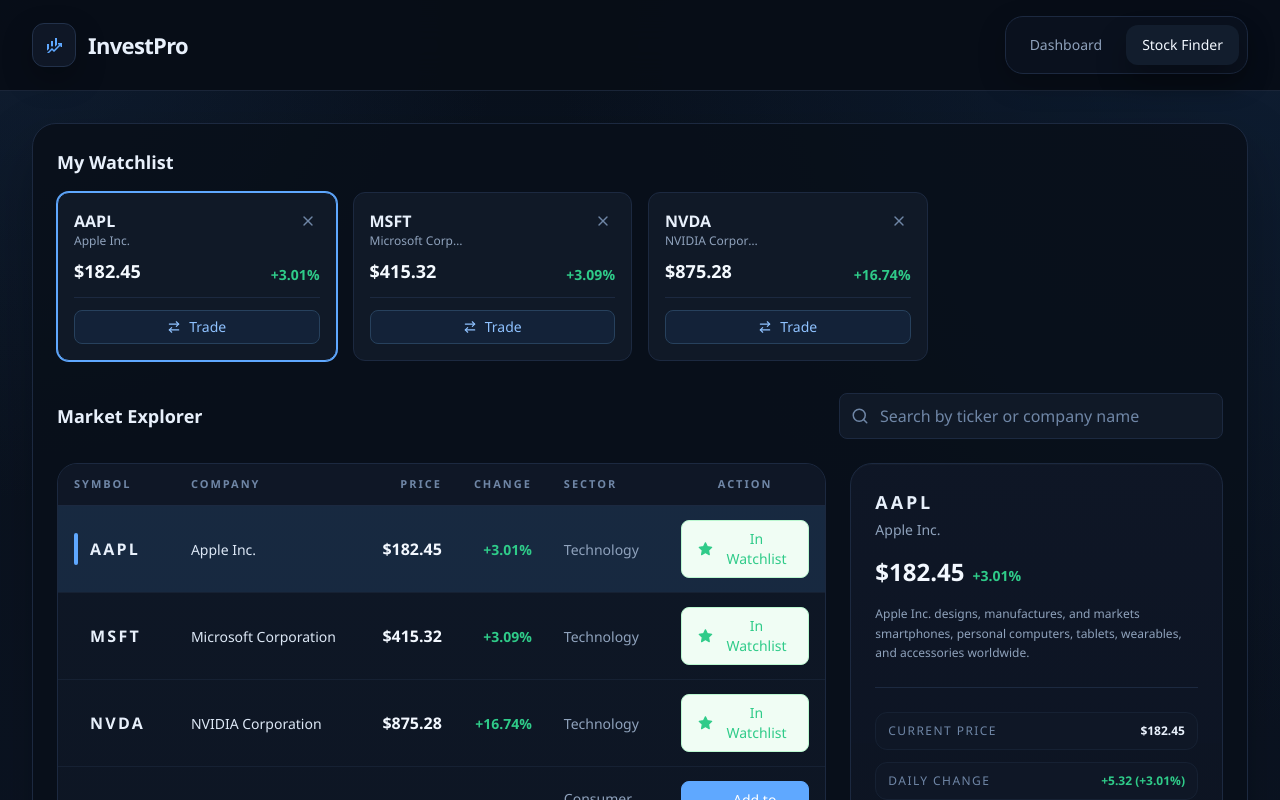
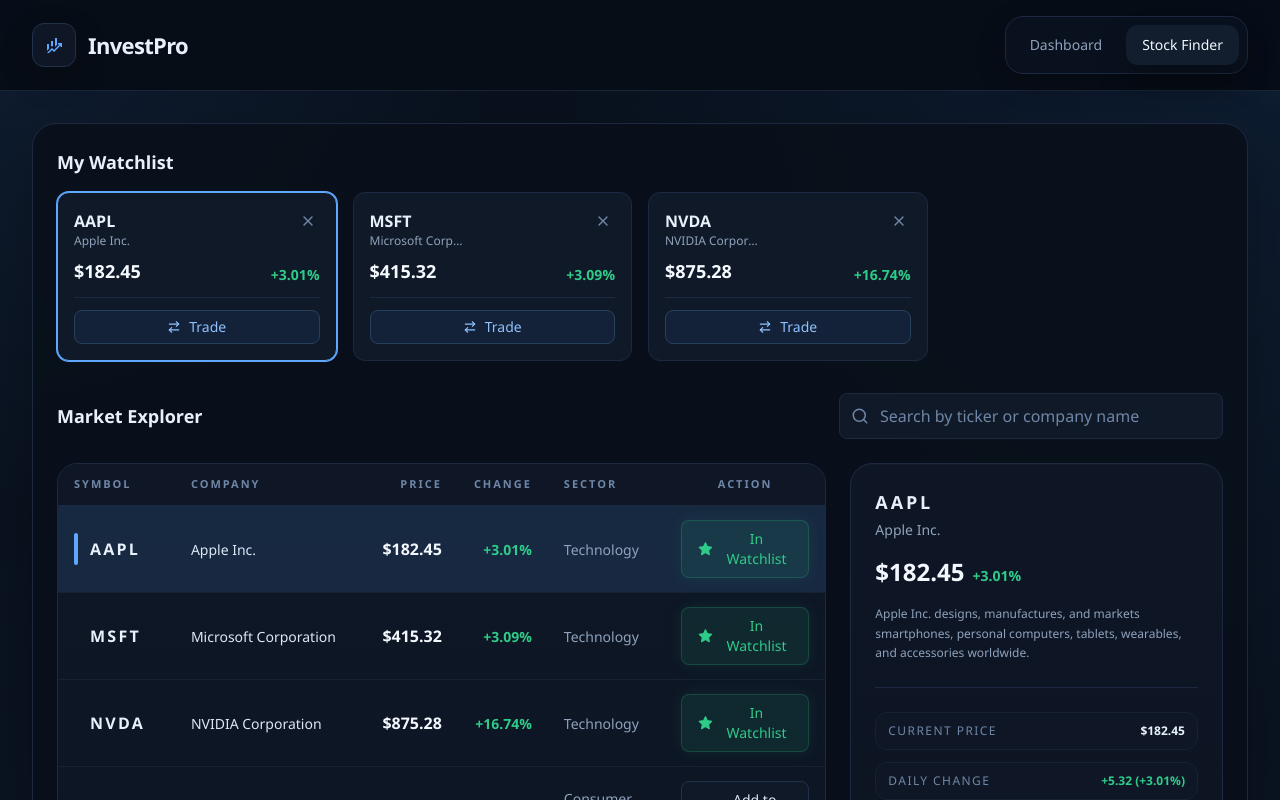
Before and after one commit to lilyyangyi301/portfolio_manager_group_3, a React (Vite) app in the folder Frontend/: page / in a window 1280 px wide. Both pictures are taken after a click on the button "Stock Finder". Shown: the top 800 px of the page. Built offline with nearby package versions, Linux system fonts and the light colour scheme; no server answers.

Commit message:
change add to watchlist button style

```diff
--- a/Frontend/src/features/watchlist/components/WatchlistButton.jsx
+++ b/Frontend/src/features/watchlist/components/WatchlistButton.jsx
@@ -1,5 +1,5 @@
 import React from 'react';
-import { Star } from 'lucide-react';
+import { Star, X } from 'lucide-react';
 
 export const WatchlistButton = ({
   stock,
@@ -24,20 +24,30 @@
     <button
       onClick={handleClick}
       disabled={isLoading}
-      className={`flex items-center justify-center gap-2 px-4 py-2 rounded-lg font-medium text-sm transition-all ${
+      className={`flex items-center justify-center gap-2 px-4 py-2 rounded-lg font-medium text-sm transition-all duration-300 ${
         fullWidth ? 'w-full' : ''
       } ${
         isLoading
-          ? 'bg-gray-100 text-secondary border border-gray-200 cursor-wait'
+          ? 'bg-[#101927] text-secondary border border-[#1c2940] cursor-wait opacity-60'
           : isInWatchlist
-            ? 'bg-green-50 text-positive border border-green-200 hover:bg-red-50 hover:text-red-500 hover:border-red-200 active:scale-95 group'
-            : 'bg-accent text-white border border-accent hover:bg-blue-600 active:scale-95'
+            ? 'bg-success/10 text-success border border-success/20 hover:bg-danger/10 hover:text-danger hover:border-danger/30 shadow-[0_0_15px_rgba(47,203,137,0.1)] hover:shadow-[0_0_15px_rgba(255,107,107,0.15)] active:scale-95 group'
+            : 'bg-[#101927] text-primary border border-[#22314a] hover:bg-[#152033] hover:border-accent/40 hover:text-accent hover:shadow-[0_0_15px_rgba(95,168,255,0.1)] active:scale-95 group'
       }`}
     >
-      <Star size={16} fill={isInWatchlist ? 'currentColor' : 'none'} className="group-hover:hidden" />
-      {/* <span className="hidden group-hover:block transition-all">Done</span> */}
-      {isLoading ? 'Processing...' : isInWatchlist ? <span className="group-hover:hidden">In Watchlist</span> : 'Add to Watchlist'}
-      {isInWatchlist && !isLoading && <span className="hidden group-hover:block">Remove</span>}
+      <Star
+        size={16}
+        fill={isInWatchlist ? 'currentColor' : 'none'}
+        className={`${isInWatchlist ? 'group-hover:hidden' : 'group-hover:scale-110 transition-transform duration-300'}`}
+      />
+      {isInWatchlist && !isLoading && <X size={16} className="hidden group-hover:block" />}
+
+      <span>
+        {isLoading
+          ? 'Processing...'
+          : isInWatchlist
+            ? <><span className="group-hover:hidden">In Watchlist</span><span className="hidden group-hover:inline">Remove</span></>
+            : 'Add to Watchlist'}
+      </span>
     </button>
   );
 };
```
